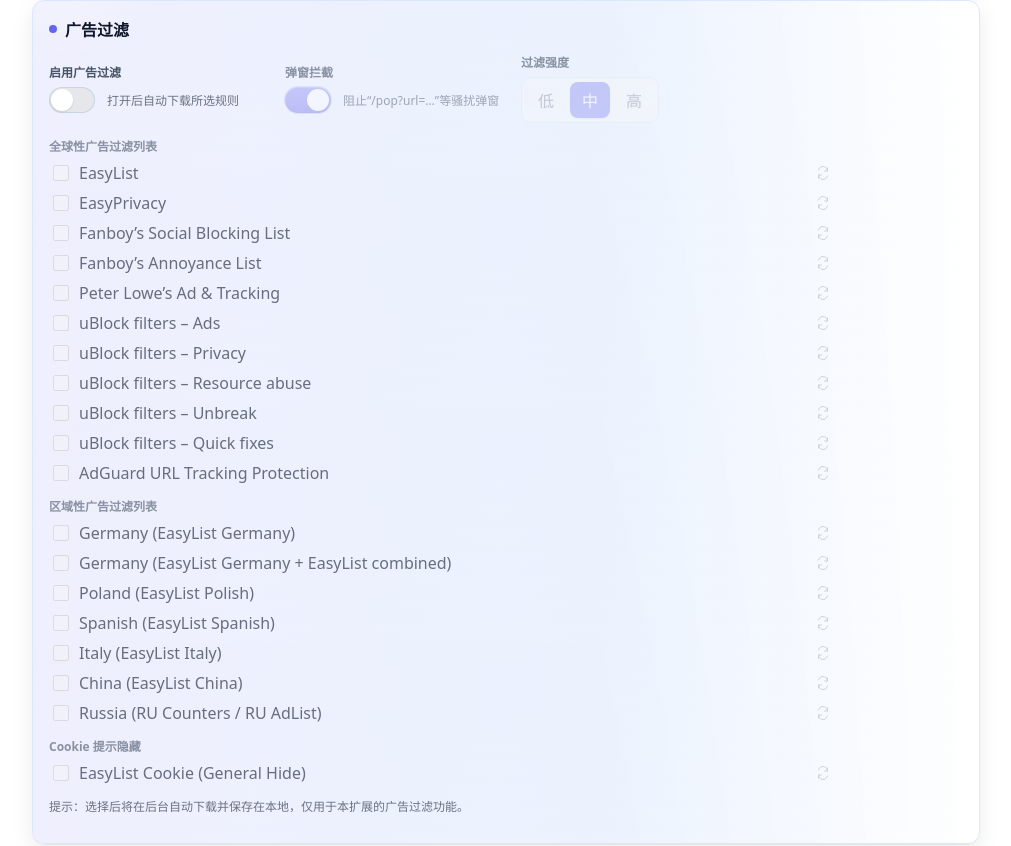
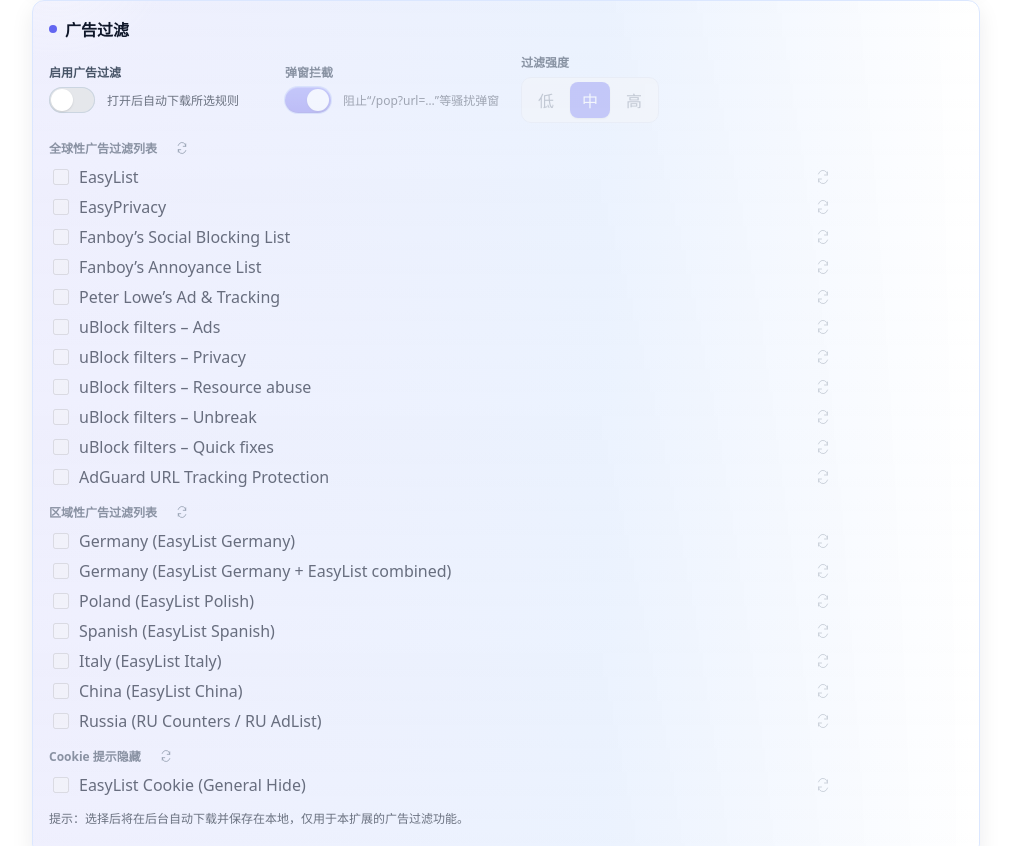
Before and after one commit to mallocfeng/SummarizerX, a browser extension: page options.html in a window 1280 px wide. Shown: the part 945-1791 px from the top of the page, without its empty margins (134-1145 px from the left). Drawn offline with Linux system fonts and the light colour scheme.

Commit message:
Fix(i18n): 恢复‘全部更新’图标 — 多语言更新时仅替换标签文字，不再重写整个 label 节点

```diff
--- a/options.html
+++ b/options.html
@@ -195,7 +195,7 @@
       </div>
 
       <div class="field">
-        <label class="label" id="adblock-global-lists-label">全球性广告过滤列表
+        <label class="label" id="adblock-global-lists-label"><span id="adblock-global-lists-text">全球性广告过滤列表</span>
           <button id="sync_all_global" class="sync-all-btn" type="button" title="全部更新" aria-label="全部更新" data-tip="全部更新">
             <svg viewBox="0 0 24 24" xmlns="http://www.w3.org/2000/svg" stroke-width="2" stroke-linecap="round" stroke-linejoin="round">
               <path d="M21 2v6h-6"/><path d="M3 22v-6h6"/><path d="M21 8a9 9 0 0 0-15.5-6.36L3 6"/><path d="M3 16a9 9 0 0 0 15.5 6.36L21 18"/>
@@ -207,7 +207,7 @@
       </div>
 
       <div class="field" style="margin-top:12px;">
-        <label class="label" id="adblock-regional-lists-label">区域性广告过滤列表
+        <label class="label" id="adblock-regional-lists-label"><span id="adblock-regional-lists-text">区域性广告过滤列表</span>
           <button id="sync_all_regional" class="sync-all-btn" type="button" title="全部更新" aria-label="全部更新" data-tip="全部更新">
             <svg viewBox="0 0 24 24" xmlns="http://www.w3.org/2000/svg" stroke-width="2" stroke-linecap="round" stroke-linejoin="round">
               <path d="M21 2v6h-6"/><path d="M3 22v-6h6"/><path d="M21 8a9 9 0 0 0-15.5-6.36L3 6"/><path d="M3 16a9 9 0 0 0 15.5 6.36L21 18"/>
@@ -219,7 +219,7 @@
       </div>
 
       <div class="field" style="margin-top:12px;">
-        <label class="label" id="adblock-cookie-lists-label">Cookie 提示隐藏
+        <label class="label" id="adblock-cookie-lists-label"><span id="adblock-cookie-lists-text">Cookie 提示隐藏</span>
           <button id="sync_all_cookie" class="sync-all-btn" type="button" title="全部更新" aria-label="全部更新" data-tip="全部更新">
             <svg viewBox="0 0 24 24" xmlns="http://www.w3.org/2000/svg" stroke-width="2" stroke-linecap="round" stroke-linejoin="round">
               <path d="M21 2v6h-6"/><path d="M3 22v-6h6"/><path d="M21 8a9 9 0 0 0-15.5-6.36L3 6"/><path d="M3 16a9 9 0 0 0 15.5 6.36L21 18"/>
--- a/options.js
+++ b/options.js
@@ -738,9 +738,9 @@
       seg.setAttribute('aria-label', await t('adblock.strength'));
     }
   } catch {}
-  updateElementText('adblock-global-lists-label', await t('adblock.globalLists'));
-  updateElementText('adblock-regional-lists-label', await t('adblock.regionalLists'));
-  updateElementText('adblock-cookie-lists-label', await t('adblock.cookieLists'));
+  updateElementText('adblock-global-lists-text', await t('adblock.globalLists'));
+  updateElementText('adblock-regional-lists-text', await t('adblock.regionalLists'));
+  updateElementText('adblock-cookie-lists-text', await t('adblock.cookieLists'));
   updateElementText('adblock-tip', await t('adblock.tip'));
   // 同步按钮提示
   const syncAllText = await t('adblock.syncAll');
```
